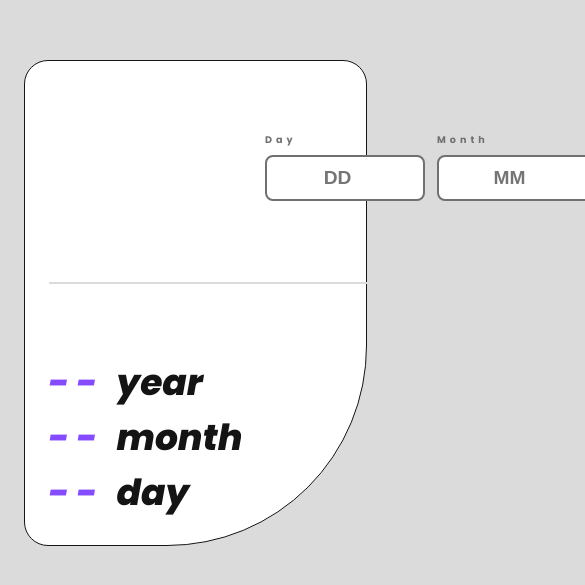
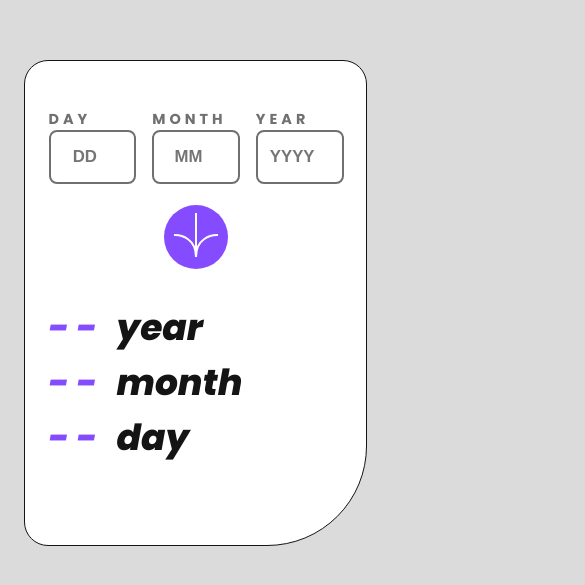
Before and after one commit to Alez05/age-calculator-app, a React (Vite) app: page / in a window 390 px wide. Shown: the part 119-704 px from the top of the page, 585 px wide, since content can reach past the window. Built offline with nearby package versions, Linux system fonts and the light colour scheme.

Commit message:
mobile responsive

```diff
--- a/src/App.jsx
+++ b/src/App.jsx
@@ -72,7 +72,7 @@ const MyApp = () => {
       <header className='input-flex'>
         <div className='input-container'>
           <span className={`input-text ${error.day ? 'error-text' : ''}`}>
-            Day
+            DAY
           </span>
           <input
             type='number'
@@ -86,7 +86,7 @@ const MyApp = () => {
         </div>
         <div className='input-container'>
           <span className={`input-text ${error.day ? 'error-text' : ''}`}>
-            Month
+            MONTH
           </span>
           <input
             type='number'
@@ -100,7 +100,7 @@ const MyApp = () => {
         </div>
         <div className='input-container'>
           <span className={`input-text ${error.day ? 'error-text' : ''}`}>
-            Year
+            YEAR
           </span>
           <input
             type='number'
--- a/src/index.css
+++ b/src/index.css
@@ -151,6 +151,7 @@ input:focus {
 
 .result-age {
   display: flex;
+  justify-content: center;
   flex-direction: column;
   color: var(--Off-black);
   width: 728px;
@@ -183,48 +184,70 @@ input:focus {
     height: 486px;
     width: 343px;
     padding: 48px 24px 48px 24px;
+    border-bottom-right-radius: 100px;
   }
 
   .input-flex {
     width: 295px;
-    height: 76px;
-    gap: 0.5rem;
+    height: auto;
+    gap: 16px;
+    position: absolute;
   }
 
-  .input-container {
-    width: 100%;
-  }
+  /* .input-container {
+
+  } */
 
   .input-text {
-    font-size: 0.4rem;
-    margin-bottom: 8px;
+    font-size: 0.6rem;
+    letter-spacing: 4px;
+    margin: 0;
   }
 
   input {
-    height: 48px;
-    font-size: 0.8rem;
+    height: 54px;
+    width: 87.67px;
+    font-size: 0.7rem;
+    margin: 0;
   }
 
   .button-content {
-    width: 100%;
-    height: 48px;
+    width: 295px;
+    height: auto;
+    justify-content: center;
+    padding-top: 32px ;
   }
 
   .submit-btn {
-    width: 48px;
-    height: 48px;
+    width: 64px;
+    height: 64px;
   }
 
   .border-bottom {
-    width: calc(100% - 48px);
-    bottom: 24px;
+    display: none;
   }
 
   .result-age {
     height: 50%;
+    width: 295px;
   }
 
   .result-age h1 {
     font-size: 1.5rem;
   }
+
+  /*Error states*/
+
+  .input-flex_error {
+
+  }
+
+
+  .error-text {
+
+  }
+
+  .error-day, .error-month, .error-year {
+    font-size: 10px;
+  }
 }
```
